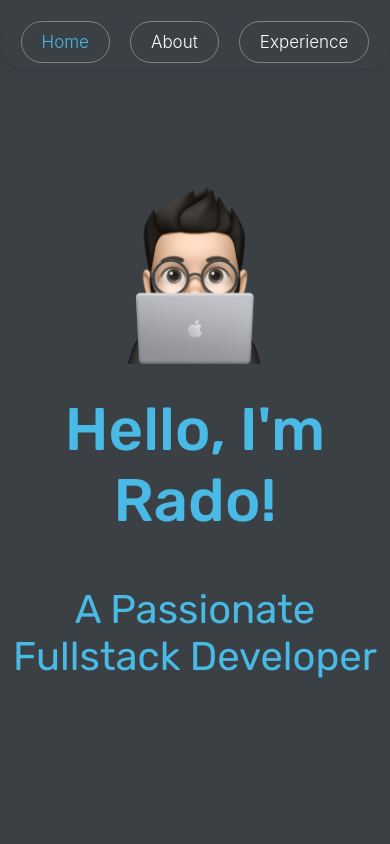
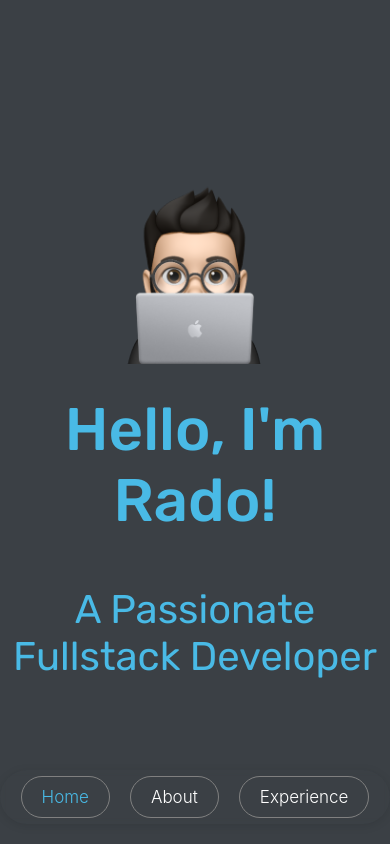
Before and after one commit to RadoslavGenov/MyInfoSite, a React app: page / in a window 390 px wide. Shown: the top 844 px of the page. Built offline with nearby package versions, Linux system fonts and the light colour scheme.

Commit message:
move nav to bottom

```diff
--- a/src/sections/About/About.module.css
+++ b/src/sections/About/About.module.css
@@ -18,10 +18,6 @@
   .container {
     width: auto;
     padding: 0;
-  }
-
-  .title {
-    margin-top: 80px;
   }
 }
 
--- a/src/sections/Home/Home.module.css
+++ b/src/sections/Home/Home.module.css
@@ -5,6 +5,7 @@
   display: flex;
   justify-content: center;
   align-items: center;
+  margin-bottom: 80px;
   flex-direction: column;
   font-size: 70px;
   color: rgb(73, 186, 230);
--- a/src/sections/NavHeader/NavHeader.module.css
+++ b/src/sections/NavHeader/NavHeader.module.css
@@ -1,42 +1,28 @@
-.nav {
-  margin-top: 30px;
-  position: fixed;
-  top: 0;
-  left: 0;
-  width: 100%;
-  z-index: 3;
-  display: flex;
-  margin-top: 15px;
-  justify-content: center;
-  align-items: center;
-  -webkit-user-select: none;
-  user-select: none;
-}
-
-@media (max-width: 480px) {
-  .nav {
-    position: fixed;
-    top: 0;
-    left: 0;
-    right: 0;
-    margin-top: 15px;
-    -webkit-user-select: none;
-    user-select: none;
-  }
-}
-
 .navLinks {
   border: 1px solid #131313b5;
   box-shadow: 0 2px 10px #0000001a;
   display: flex;
   align-items: center;
+  justify-content: center;
   border-radius: 30px;
   border: 1px solid transparent;
   transition: all 0.2s ease;
-  position: sticky;
+  position: static;
   backdrop-filter: blur(3px);
   -webkit-backdrop-filter: blur(3px);
   padding: 5px 10px;
+  position: fixed;
+  top: 10px;
+}
+
+@media (max-width: 480px) {
+  .navLinks {
+    left: 0;
+    right: 0;
+    bottom: 20px;
+
+    top: auto;
+  }
 }
 
 .navLinksFilled {
--- a/src/sections/NavHeader/NavHeader.tsx
+++ b/src/sections/NavHeader/NavHeader.tsx
@@ -1,4 +1,4 @@
-import { useCallback, useState } from 'react'
+import { useState } from 'react'
 import styles from './NavHeader.module.css'
 import { useSetTabOnScroll } from './useSetTabOnScroll'
 import { Tab } from '../../constants'
@@ -15,12 +15,9 @@ const NavHeader: React.FC<NavHeaderProps> = ({ onLinkClick }) => {
     setActive(index)
   }
 
-  const handleSetActiveTab = useCallback(
-    (index: Tab) => {
+  const handleSetActiveTab = (index: Tab) => {
     setActive(index)
-    },
-    [setActive]
-  )
+  }
 
   const getStyle = (current: Tab) =>
     active === current ? styles.navLinksItemActive : styles.navLinksItem
@@ -28,7 +25,6 @@ const NavHeader: React.FC<NavHeaderProps> = ({ onLinkClick }) => {
   useSetTabOnScroll(handleSetActiveTab)
 
   return (
-    <div className={styles.nav}>
     <div className={styles.navLinks}>
       <div className={getStyle(Tab.Home)} onClick={handleClick(Tab.Home)}>
         Home
@@ -43,7 +39,6 @@ const NavHeader: React.FC<NavHeaderProps> = ({ onLinkClick }) => {
         Experience
       </div>
     </div>
-    </div>
   )
 }
 
--- a/src/sections/Work/Work.module.css
+++ b/src/sections/Work/Work.module.css
@@ -13,7 +13,6 @@
   padding-left: 20px;
   font-size: 25px;
 }
-
 
 .item {
   padding: 20px;
@@ -48,10 +47,6 @@
     margin-top: 15px;
   }
 
-  .title {
-    margin-top: 80px;
-  }
-
   .item {
     flex-direction: column;
   }
```
Lines whose indentation alone changed are shown as unchanged.
